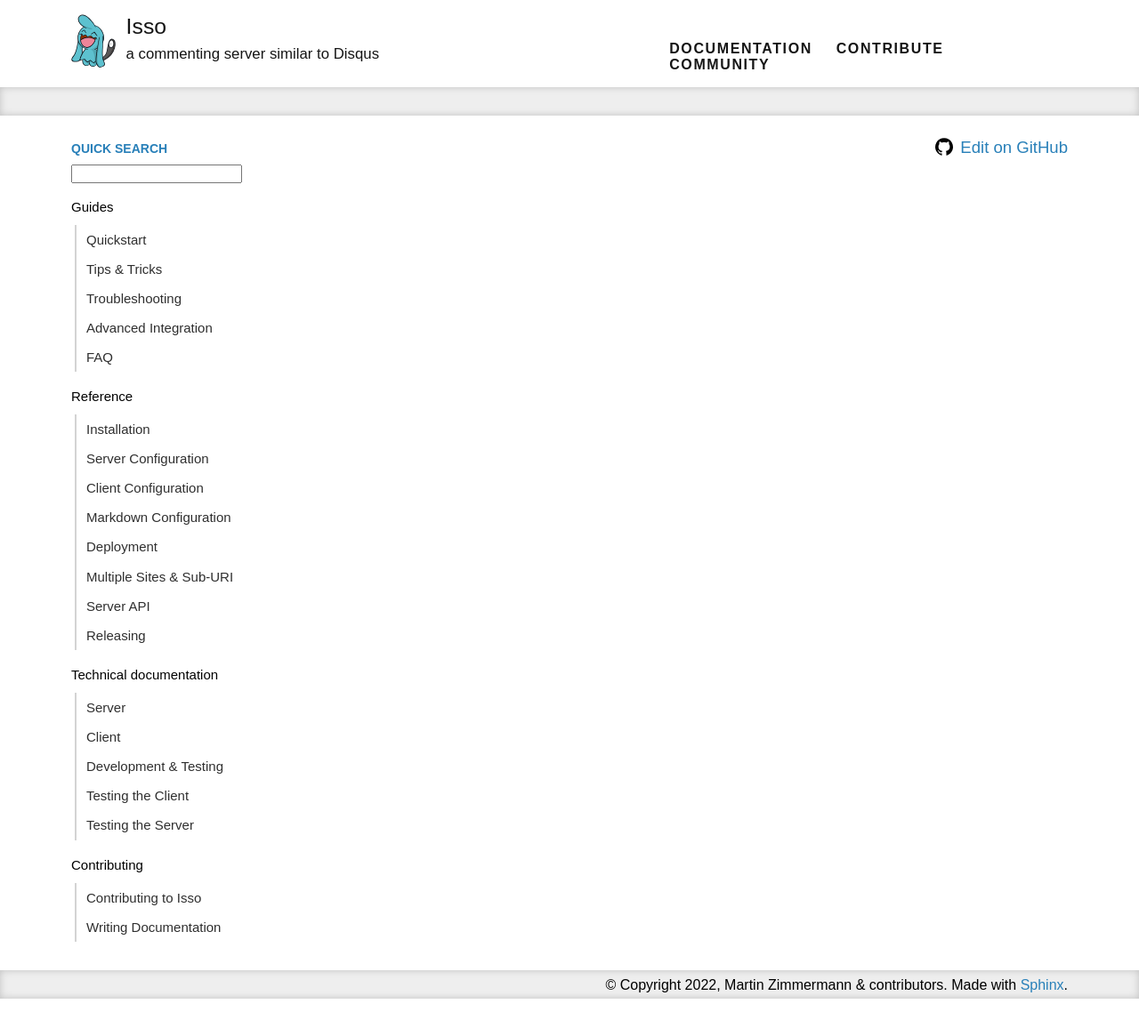
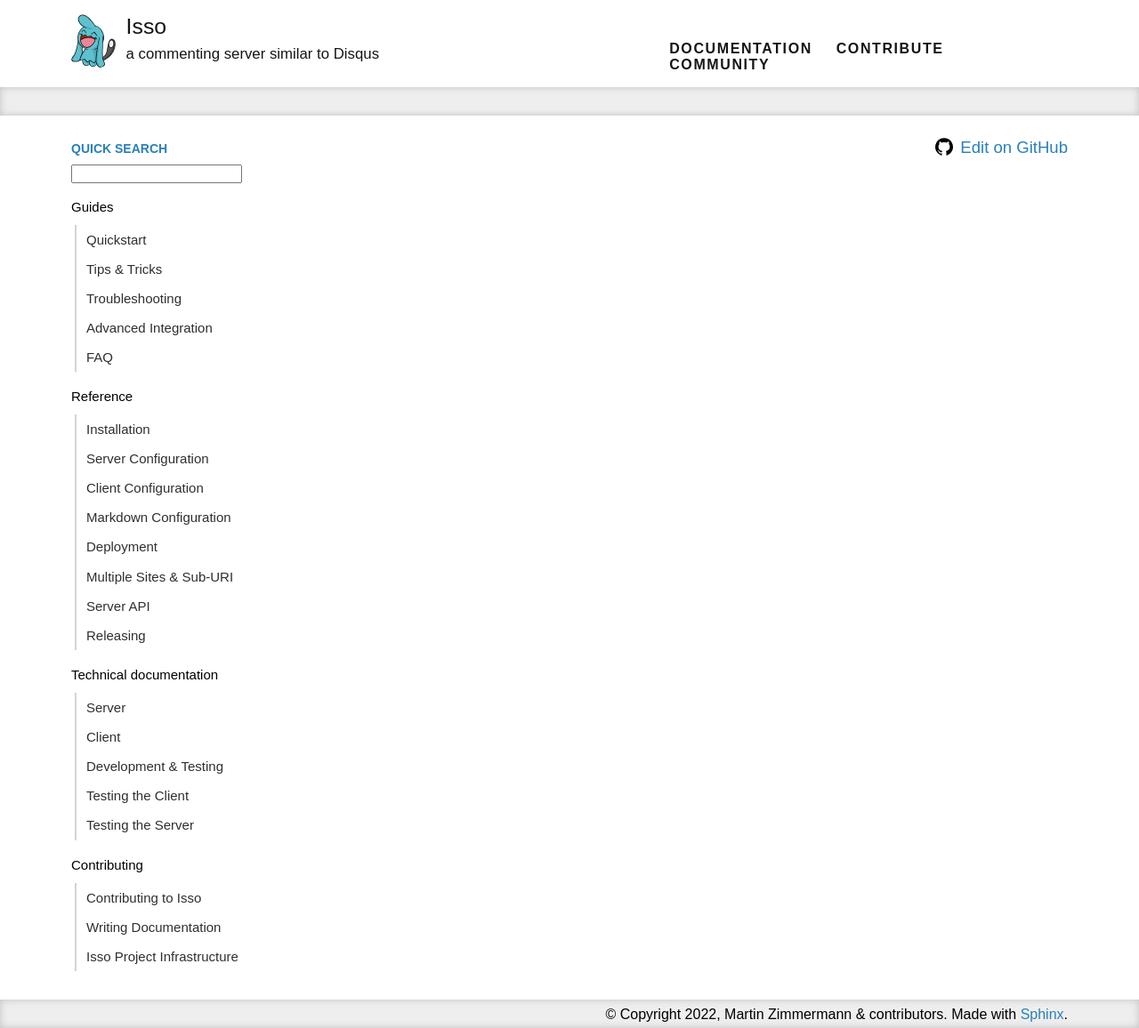
Before and after one commit to isso-comments/isso, a Sphinx documentation site: the page built from docs/docs/toc.rst, in a window 1280 px wide. Shown: the whole page at 89% size. Built offline with Sphinx 7.4.7, drawn with Linux system fonts in a browser that asks for light colours; before the commit the page ends 1123 px from its top, so only the background shows below that; some of the changed lines change nothing that is shown.

Commit message:
docs: Document Isso Project Infrastructure
Try to codify the new reality of the project since Martin
stepped down and make sense of all the informal or
mostly-one-off processes we are currently running.

Brought about by recent events, I (@ix5) thought about the
nature of maintainership a bit and realized that we have a)
a pretty significant bus factor and b) our infra could be a
bit opaque to newcomers. Collecting all the information and
writing it down in one place also might help highlight a few
blind spots and areas for improvement.

```diff
--- /dev/null
+++ b/docs/docs/contributing/infrastructure.rst
@@ -0,0 +1,138 @@
+Isso Project Infrastructure
+===========================
+
+Conceived initially as  Martin Zimmermann (`@posativ`_)'s nimble personal project,
+Isso has grown to encompass a larger community of users and maintainers. With a
+transition away from being controlled solely by Martin, the project
+infrastructure is now largely community-owned.
+
+This page documents the parts that make up the project and who is responsible
+for them, in order for new or potential maintainers to get a better overview.
+
+.. attention::
+
+   We realize that many of our processes could use an overhaul and would
+   benefit from much more automation. If you know how, please open a Pull
+   Request or offer your help in an issue!
+
+Website
+-------
+
+The project website used to be hosted at `posativ.org/isso`_, but now lives at
+its own domain `isso-comments.de`_.
+
+* The domain `isso-comments.de`_ is registered by `@ix5`_ through German registrar
+  `netcup.de`_. Costs exactly 1.44€ each year so quite sustainable, but makes
+  @ix5 a potential bus factor.
+* Website content is served by GitHub Pages. The `sphinx-doc`_-built site is
+  auto-deployed to `isso-comments.github.io`_ via a `GitHub Action`_ on every push
+  to the Isso main repository. Requires appropriate ``A`` and ``CNAME`` records
+  to GitHub's servers:
+
+  .. code-block:: console
+
+      $ dig www.isso-comments.de
+      www.isso-comments.de.	300	IN	CNAME	isso-comments.github.io.
+      isso-comments.github.io. 3600	IN	A	185.199.108.153
+      isso-comments.github.io. 3600	IN	A	185.199.109.153
+      isso-comments.github.io. 3600	IN	A	185.199.110.153
+      isso-comments.github.io. 3600	IN	A	185.199.111.153
+
+* The demo instance of the comment form (on the homepage) lives on `@ix5`_'s
+  server at `comments.isso-comments.de`_ and consists of the latest ``isso``
+  package from ``PyPI``, deployed via ``gunicorn``.
+  The ansible role to set this up is available at `ansible-role-isso`_. The
+  simple auto-reset feature to curtail vandalism is documented at
+  `isso-demo-config`_.
+
+.. _@posativ: https://github.com/posativ
+.. _posativ.org/isso: https://posativ.org/isso
+.. _isso-comments.de: https://isso-comments.de
+.. _@ix5: https://github.com/ix5
+.. _netcup.de: https://netcup.de
+.. _sphinx-doc: https://www.sphinx-doc.org/
+.. _isso-comments.github.io: https://github.com/isso-comments/isso-comments.github.io
+.. _GitHub Action: https://github.com/isso-comments/isso/blob/master/.github/workflows/build-upload-docs.yml
+.. _comments.isso-comments.de: https://comments.isso-comments.de
+.. _ansible-role-isso: https://git.ix5.org/felix/ansible-role-isso
+.. _isso-demo-config: https://github.com/isso-comments/isso-demo-config
+
+Development
+-----------
+
+Development happens under the `isso-comments GitHub organisation`_, with the
+main `isso-comments/isso`_ repository serving as the source for the Python
+parts, Javascript client, website and documentation, API documentation as well
+as CI/CD configuration.
+
+The ``master`` branch has branch protections set up, requiring an approving
+maintainer review before merging.
+
+.. _isso-comments GitHub organisation: https://github.com/isso-comments
+.. _isso-comments/isso: https://github.com/isso-comments/isso
+
+Packaging
+---------
+
+Isso is released "officially" to as an installable Python package on `PyPI`_
+and as a docker image. Other distributors may package releases of Isso natively
+for operating systems (e.g. for the Arch User repository or formerly Debian),
+but support for these releases should be given by the packager.
+
+.. _PyPI: https://pypi.org/project/isso/
+
+PyPI (Python Package Index)
+^^^^^^^^^^^^^^^^^^^^^^^^^^^
+
+Release rights for the `isso PyPI`_ project are held by @jelmer, @posativ, @blatinier and @ix5.
+
+.. _isso PyPI: https://pypi.org/project/isso/
+
+Docker image
+^^^^^^^^^^^^
+
+The `ghcr.io/isso-comments/isso docker image`_ is rebuilt on every push to
+``master``. Push rights for manually created tags (e.g. ``:release``) are
+inherited from the main ``isso-comments/isso`` GitHub repository (toggle
+``Inherit access from source repository`` turned on).
+
+The `ghcr.io/isso-comments/isso-js-testbed`_ image for running ``Jest``-based
+unit and integration tests is built and pushed manually by @ix5 so far.
+
+.. _ghcr.io/isso-comments/isso docker image: https://github.com/isso-comments/isso/pkgs/container/isso
+.. _ghcr.io/isso-comments/isso-js-testbed: https://github.com/orgs/isso-comments/packages/container/package/isso-js-testbed
+
+Secrets
+-------
+
+There are some "`secrets`_" needed to make the auto-deploy feature for GitHub Pages work.
+
+* The main ``isso-comments/isso`` repository holds a *private* key in the
+  variable ``ACTIONS_DEPLOY_KEY`` (`link to action secrets`_).
+* The deploy repository ``isso-comments/isso-comments.github.io`` for GitHub
+  Pages is set up with a *public* deploy key (`link to deploy keys`_)
+  corresponding to the action secrets private key, allowing actions running in
+  the source repository to deploy code (the newly generated website) in this
+  repository.
+
+*(The direct links only work for maintainers with full repository access).*
+
+The docker actions do not need to be outfitted with any special secrets since
+the main repository is already set up as a source for "Actions access" with
+write access (`link to package settings`_).
+
+.. _link to action secrets: https://github.com/isso-comments/isso/settings/secrets/actions
+.. _link to deploy keys: https://github.com/isso-comments/isso-comments.github.io/settings/keys
+.. _secrets: https://docs.github.com/en/actions/security-guides/using-secrets-in-github-actions
+.. _link to package settings: https://github.com/orgs/isso-comments/packages/container/isso/settings
+
+Social
+------
+
+There exists an IRC channel (``#isso``) on `Libera.chat`_ but it is seldomly
+active and not used for coordination between maintainers. Most discussion
+happens in public on GitHub Issues; for private communication among each other
+regarding handover of project resources/keys (very rare) the maintainers have
+so far used E-mail.
+
+.. _Libera.chat: https://libera.chat/
--- a/docs/docs/toc.rst
+++ b/docs/docs/toc.rst
@@ -13,7 +13,7 @@
 
 .. toctree::
    :hidden:
-   :maxdepth: 0
+   :maxdepth: 1
    :caption: Reference
 
    Installation <reference/installation>
@@ -43,3 +43,4 @@
 
    Contributing to Isso <contributing/index>
    Writing Documentation <contributing/documentation>
+   Isso Project Infrastructure <contributing/infrastructure>
```
